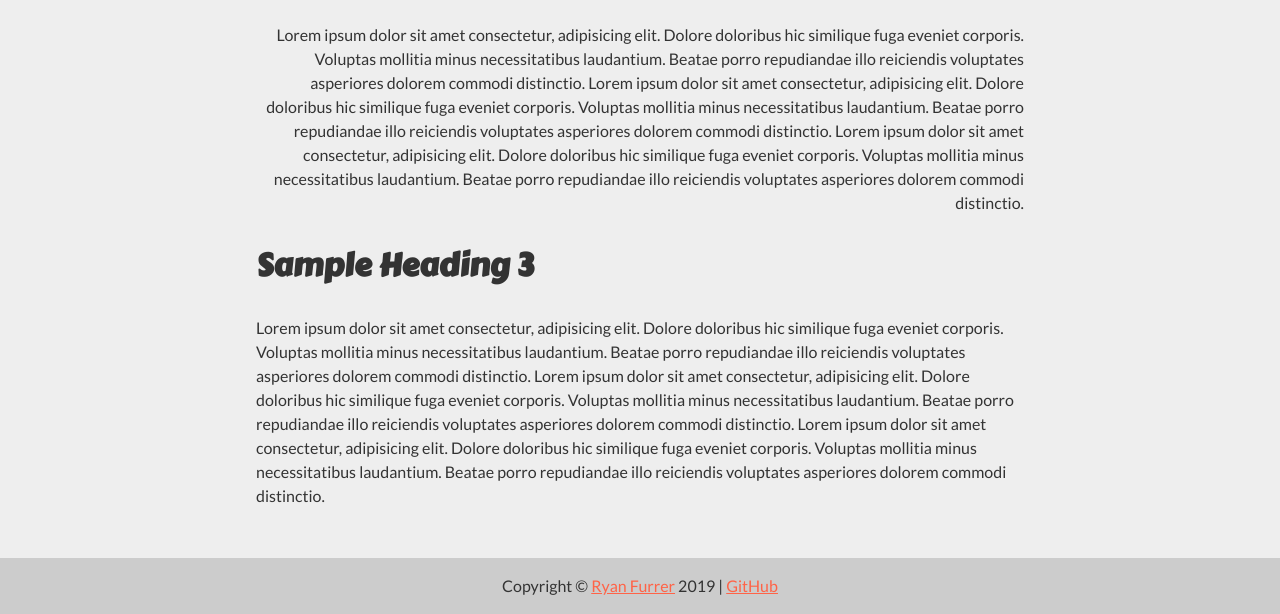
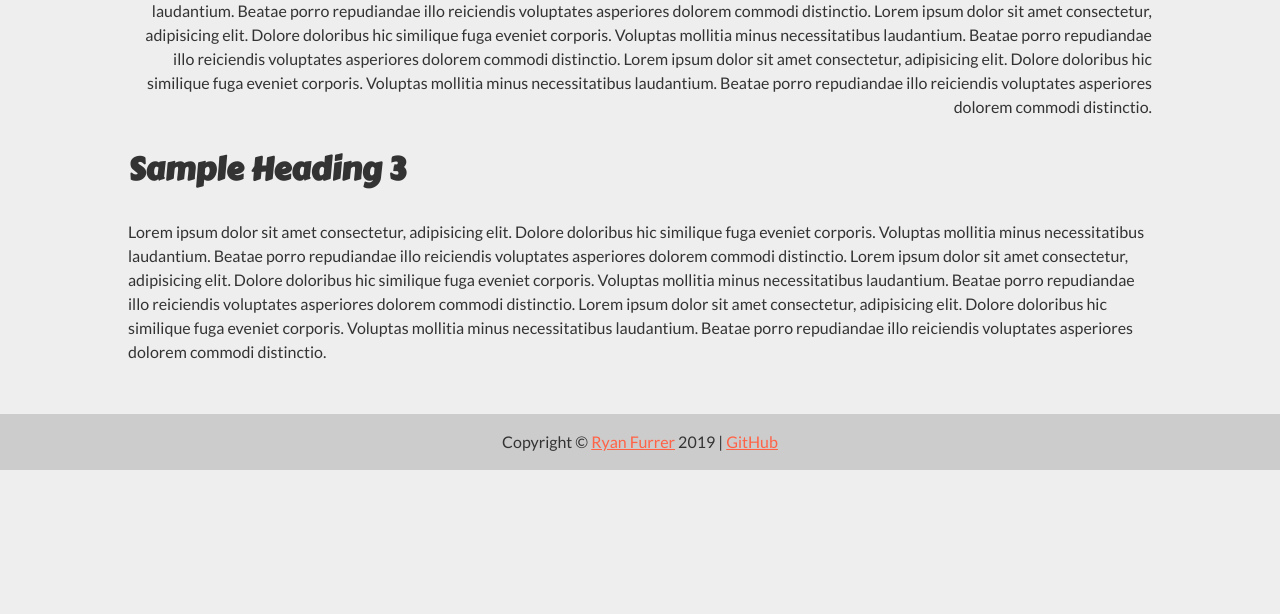
Before and after one commit to ryandotfurrer/ezToggle, a plain HTML site: page index.html in a window 1280 px wide. Shown: the part 771-1385 px from the top of the page. After the commit the page ends 1241 px from the top, so only its background shows below. Drawn offline with Linux system fonts and the light colour scheme.

Commit message:
Added media query

```diff
--- a/css/style.css
+++ b/css/style.css
@@ -125,7 +125,7 @@ h4 {
 
 main {
     margin: 100px auto 50px auto;
-    width: 60%;
+    width: 95%;
 }
 
 .sample-1,
@@ -143,3 +143,9 @@ main {
     text-align: center;
     width: 100%;
 }
+
+@media (min-width: 768px) {
+    main {
+        width: 80%;
+    }
+}
```
